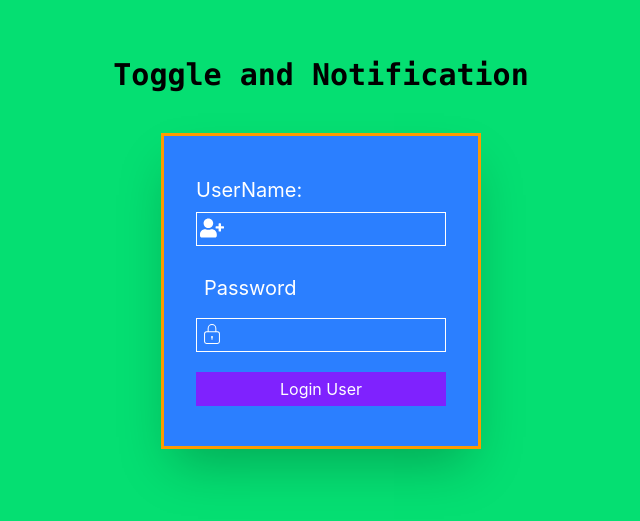
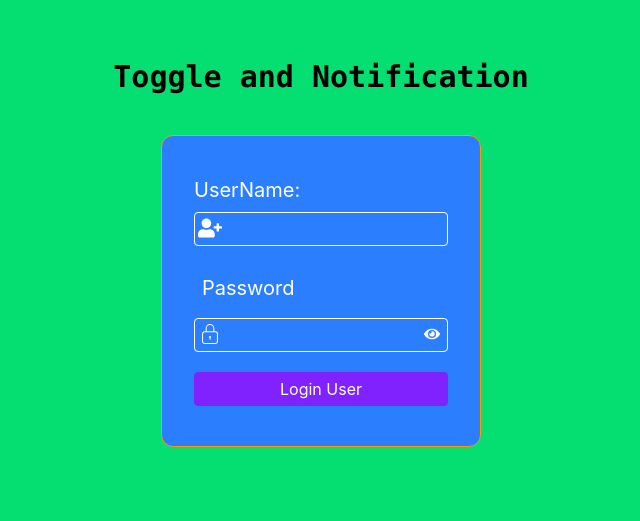
Before and after one commit to poovarasan4321/ReactLearninig, a React (Vite) app: page / in a window 1280 px wide. Shown: the part 147-668 px from the top of the page, without its empty margins (319-959 px from the left). Built offline with nearby package versions, Linux system fonts and the light colour scheme.

Commit message:
"REact icons and React-hot-toaster how install how use "

```diff
--- a/src/ReactIconsAndNotification/ToggleAndNotifiy.jsx
+++ b/src/ReactIconsAndNotification/ToggleAndNotifiy.jsx
@@ -1,13 +1,42 @@
 import React from 'react'
 import { FaUserPlus } from "react-icons/fa";
 import { CiLock } from "react-icons/ci";
+import toast from 'react-hot-toast';
+import { FaEye } from "react-icons/fa";
+import { FaRegEyeSlash } from "react-icons/fa6";
+import { useState } from 'react';
+
 
 const ToggleAndNotifiy = () => {
 
 
+    const [showPassword, setShowPassword] = useState(false);
+
+    // let eye = () => {
+    // setShowPassword(!showPassword)
+    let eye = () => {
+
+        let input = document.getElementById("password");
+        let icon = document.getElementById("icon")
+
+        if (input.type === "password") {
+            input.type = "text";
+            // span.value =  <FaRegEyeSlash />
+             icon.innerHTML = "🙈";
+
+        }
+        else {
+            input.type = "password";
+        }
+    }
+
+    // }
+
     let handleSubmit = (e) => {
         e.preventDefault();
         console.log("sucess");
+        toast.success("Form Submitted Successfully")
+        // toast.error("SomeThing went wrong")
 
     }
 
@@ -17,7 +46,7 @@ const ToggleAndNotifiy = () => {
             <h1 className='text-3xl font-semibold font-mono'>Toggle and Notification</h1>
 
             <form action="" onSubmit={handleSubmit}
-                className='  border-3 border-amber-500 rounder-lg bg-blue-500 w-1/4   px-8 py-10 shadow-2xl flex flex-col gap-5'>
+                className='  border-1 rounded-xl border-amber-500 rounder-lg bg-blue-500 w-1/4   px-8 py-10 shadow-black flex flex-col gap-5'>
 
                 <div
                     className='w-full flex flex-col gap-2 relative'>
@@ -28,7 +57,7 @@ const ToggleAndNotifiy = () => {
 
                     <input
                         type="text"
-                        className='p-2 block outline-none pl-8 py-1 px-2 border border-white text-red-500 caret-red-500' />
+                        className='p-2 block outline-none rounded pl-8 py-1 px-2 border border-white text-red-950 caret-red-500' />
                     <span
                         className=' text-white text-2xl absolute top-10 left-1 '>
                         <FaUserPlus />
@@ -41,14 +70,22 @@ const ToggleAndNotifiy = () => {
                         htmlFor=""
                         className='text-xl p-2 text-white text-bolder '>Password</label>
                     <input
-                        type="password" className='block outline-none py-1 pl-8 px-2 border border-white text-red-500 caret-red-500 w-full' />
+                        // type={showPassword ? "text" : "password"}
+                        type="text"
+                        id="password"
+                        className='block outline-none py-1 pl-8 px-2 border border-white rounded text-red-950 caret-red-500 w-full' />
                     <span className='text-white text-2xl absolute top-14 left-1'><CiLock /></span>
+                    <span onClick={eye}
+                    id="icon"
+                    className='absolute text-white right-2 top-15 cursor-pointer '>
+                        <FaEye />
+                    </span>
 
                 </div>
                 <div
                     className='w-full justify-center items-center'>
                     <button
-                        className='block outline-none py-1 px-2 border border-violet-600 text-white caret-red-500 bg-violet-600 hover:bg-violet-900 hover:cursor-pointer w-full'>
+                        className='block rounded outline-none py-1 px-2 border border-violet-600 text-white caret-red-500 bg-violet-600 hover:bg-violet-900 hover:cursor-pointer w-full'>
                         Login User
                     </button>
                 </div>
--- a/src/main.jsx
+++ b/src/main.jsx
@@ -7,11 +7,12 @@ import ReactDOM from "react-dom/client"
 import App from "./App"
 
 import "./index.css"
+import {Toaster} from "react-hot-toast"
 
 ReactDOM.createRoot(document.getElementById("root")).render(
     <>
         <App />
-
+        <Toaster/>
     </>
 )
 
```
